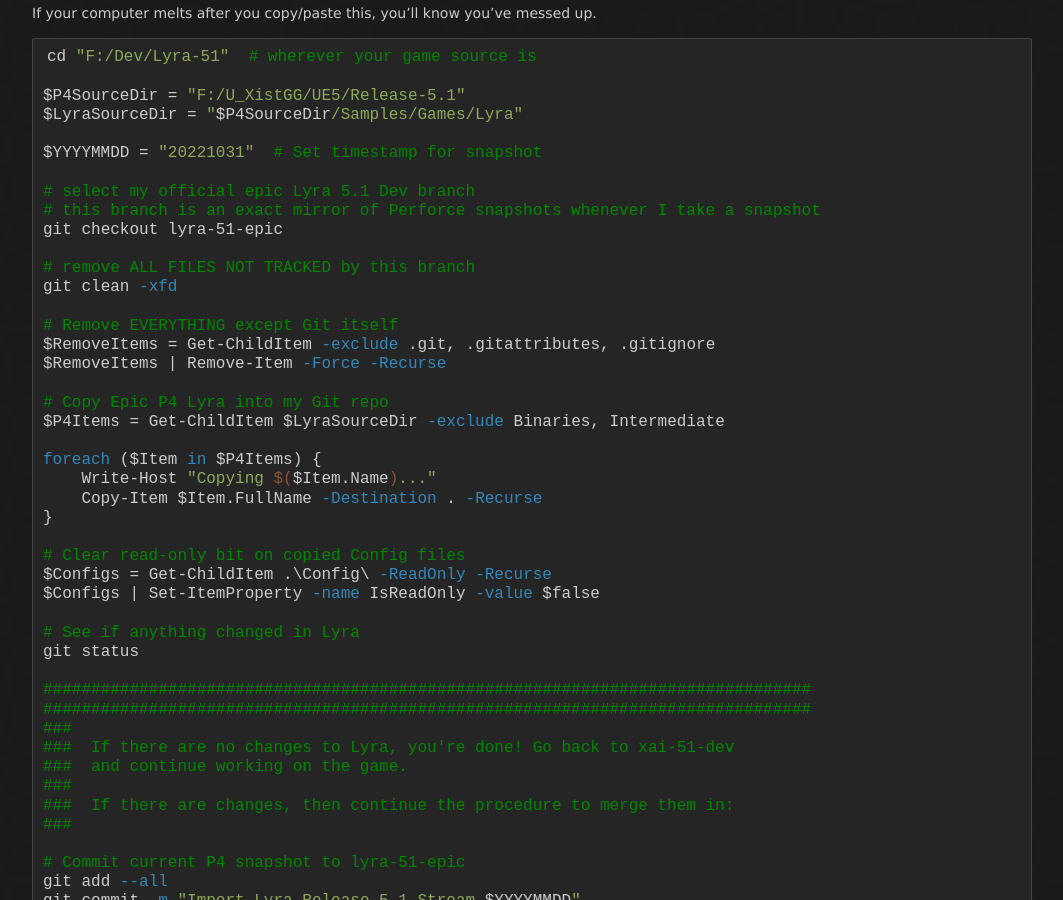
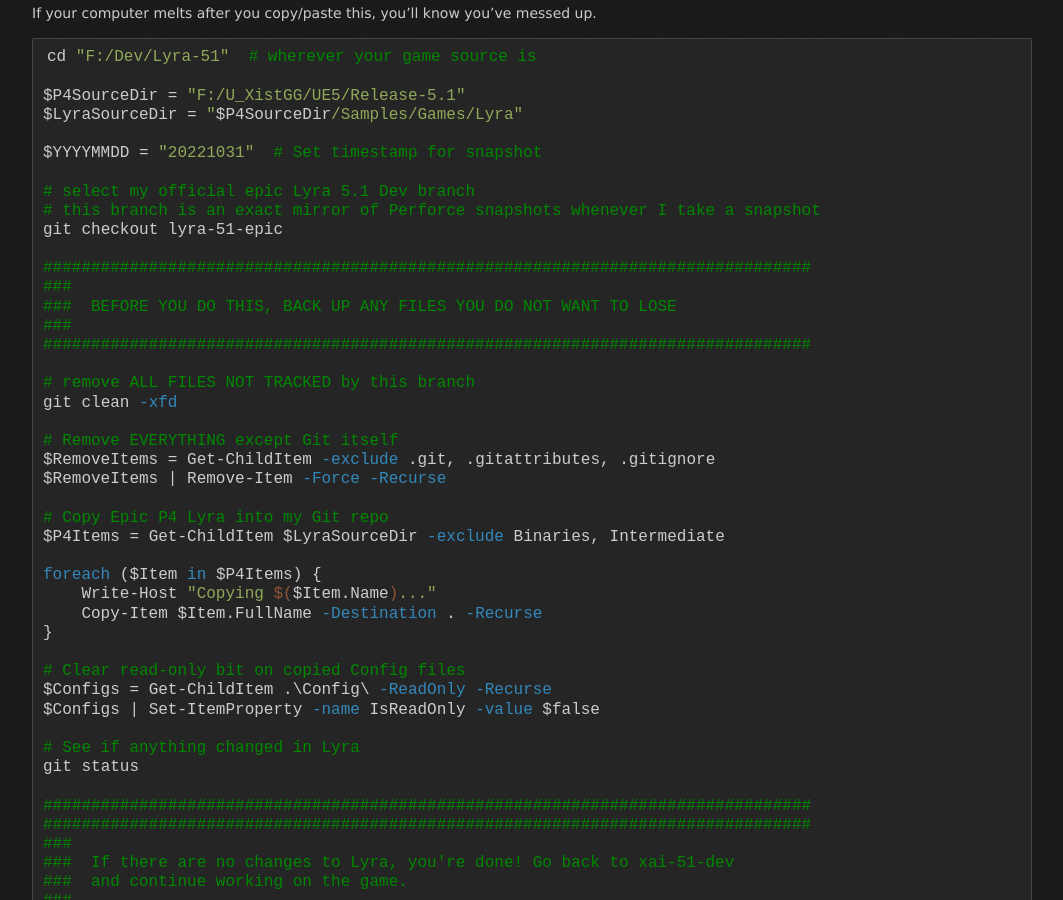
Before and after one commit to x157/x157.github.io, a Jekyll site: the page built from UE5/Engine/Perforce-Sync-Procedure.md, in a window 1280 px wide and 900 px high, scrolled down 1202 px. Shown: the whole window, without its empty margins (108-1171 px from the left). Built offline with Jekyll 4.4.1, drawn with Linux system fonts in a browser that asks for light colours.

Commit message:
Add note to hopefully stop anyone from deleting stuff they cant recover

```diff
--- a/UE5/Engine/Perforce-Sync-Procedure.md
+++ b/UE5/Engine/Perforce-Sync-Procedure.md
@@ -75,6 +75,12 @@
 # select my official epic Lyra 5.1 Dev branch
 # this branch is an exact mirror of Perforce snapshots whenever I take a snapshot
 git checkout lyra-51-epic
+
+################################################################################
+###
+###  BEFORE YOU DO THIS, BACK UP ANY FILES YOU DO NOT WANT TO LOSE
+###
+################################################################################
 
 # remove ALL FILES NOT TRACKED by this branch
 git clean -xfd
```
